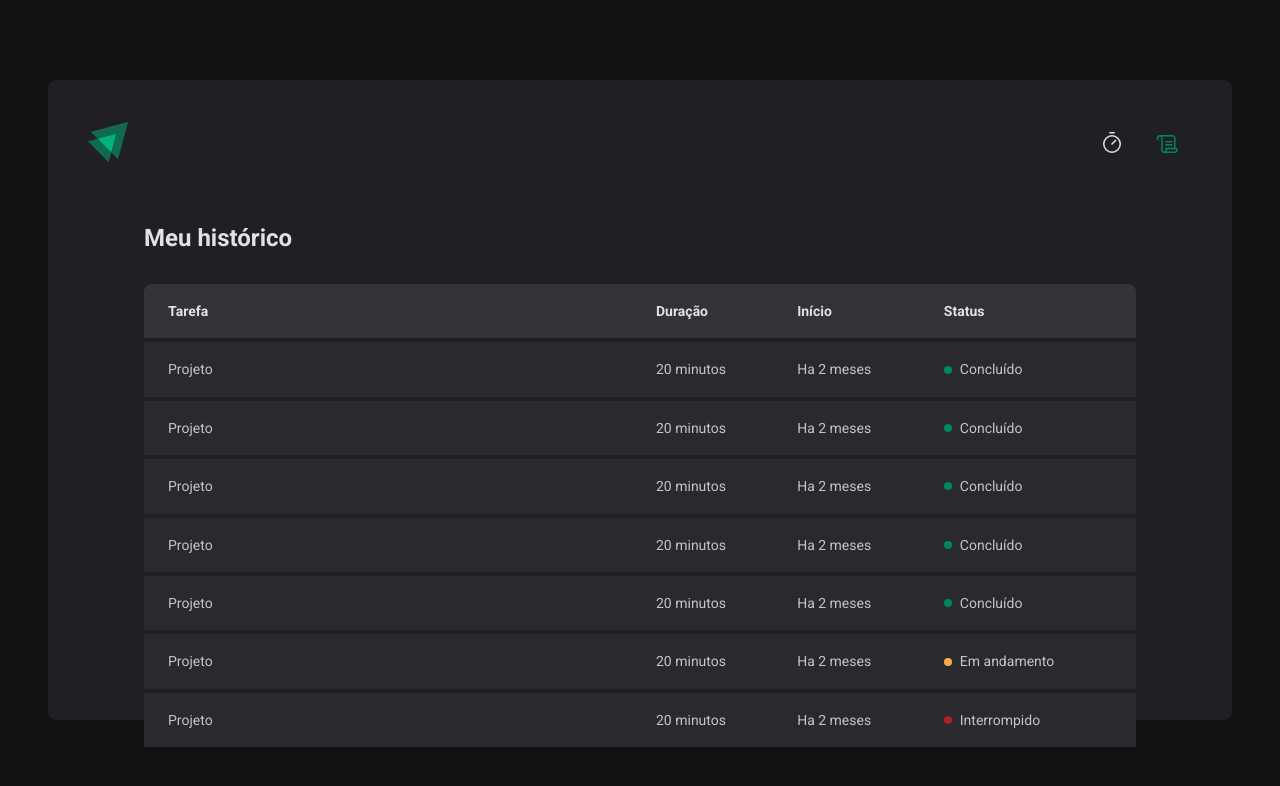
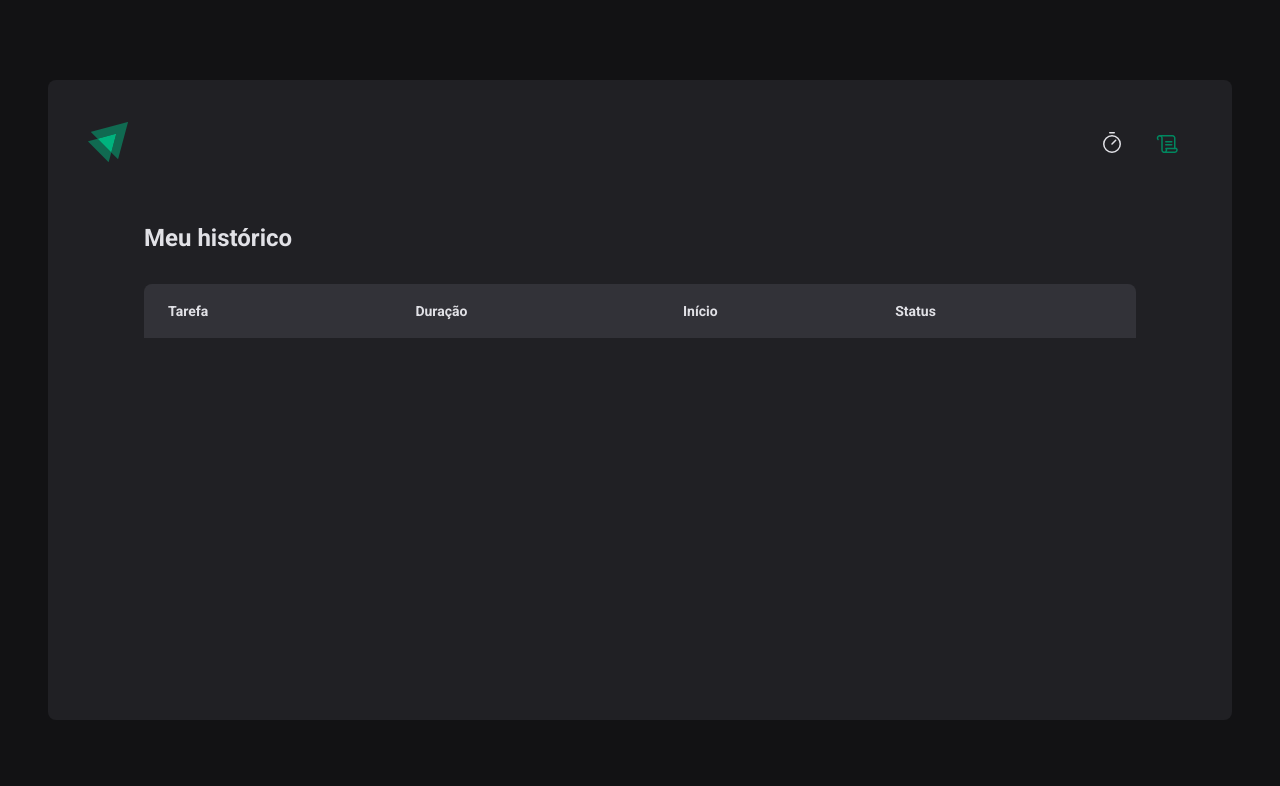
Before and after one commit to rafaelkremser/ignite-timer, a React (Vite) app: page /history in a window 1280 px wide. Shown: the top 786 px of the page. Built offline with nearby package versions, Linux system fonts and the light colour scheme.

Commit message:
feat: history list

```diff
--- a/src/contexts/CyclesContext.tsx
+++ b/src/contexts/CyclesContext.tsx
@@ -15,6 +15,7 @@
 }
 
 interface CyclesContextType {
+  cycles: Cycle[]
   activeCycle: Cycle | undefined
   activeCycleId: string | null
   amountSecondsPassed: number
@@ -87,6 +88,7 @@
   return (
     <CyclesContext.Provider
       value={{
+        cycles,
         activeCycle,
         activeCycleId,
         amountSecondsPassed,
--- a/src/pages/History/index.tsx
+++ b/src/pages/History/index.tsx
@@ -1,6 +1,12 @@
+import { useContext } from 'react'
 import { HistoryContainer, HistoryList, Status } from './styles'
+import { CyclesContext } from '../../contexts/CyclesContext'
+import { formatDistanceToNow } from 'date-fns'
+import { ptBR } from 'date-fns/locale'
 
 export function History() {
+  const { cycles } = useContext(CyclesContext)
+
   return (
     <HistoryContainer>
       <h1>Meu histórico</h1>
@@ -16,62 +22,33 @@
             </tr>
           </thead>
           <tbody>
-            <tr>
-              <td>Projeto</td>
-              <td>20 minutos</td>
-              <td>Ha 2 meses</td>
-              <td>
-                <Status statusColor="green">Concluído</Status>
-              </td>
-            </tr>
-            <tr>
-              <td>Projeto</td>
-              <td>20 minutos</td>
-              <td>Ha 2 meses</td>
-              <td>
-                <Status statusColor="green">Concluído</Status>
-              </td>
-            </tr>
-            <tr>
-              <td>Projeto</td>
-              <td>20 minutos</td>
-              <td>Ha 2 meses</td>
-              <td>
-                <Status statusColor="green">Concluído</Status>
-              </td>
-            </tr>
-            <tr>
-              <td>Projeto</td>
-              <td>20 minutos</td>
-              <td>Ha 2 meses</td>
-              <td>
-                <Status statusColor="green">Concluído</Status>
-              </td>
-            </tr>
-            <tr>
-              <td>Projeto</td>
-              <td>20 minutos</td>
-              <td>Ha 2 meses</td>
-              <td>
-                <Status statusColor="green">Concluído</Status>
-              </td>
-            </tr>
-            <tr>
-              <td>Projeto</td>
-              <td>20 minutos</td>
-              <td>Ha 2 meses</td>
-              <td>
-                <Status statusColor="yellow">Em andamento</Status>
-              </td>
-            </tr>
-            <tr>
-              <td>Projeto</td>
-              <td>20 minutos</td>
-              <td>Ha 2 meses</td>
-              <td>
-                <Status statusColor="red">Interrompido</Status>
-              </td>
-            </tr>
+            {cycles.map((cycle) => {
+              return (
+                <tr key={cycle.id}>
+                  <td>{cycle.task}</td>
+                  <td>{cycle.minutesAmount} minutos</td>
+                  <td>
+                    Há{' '}
+                    {formatDistanceToNow(cycle.startDate, {
+                      locale: ptBR,
+                    })}
+                  </td>
+                  <td>
+                    {cycle.finishedDate && (
+                      <Status statusColor="green">Concluído</Status>
+                    )}
+
+                    {cycle.interruptedDate && (
+                      <Status statusColor="red">Interrompido</Status>
+                    )}
+
+                    {!cycle.finishedDate && !cycle.interruptedDate && (
+                      <Status statusColor="yellow">Em andamento</Status>
+                    )}
+                  </td>
+                </tr>
+              )
+            })}
           </tbody>
         </table>
       </HistoryList>
```
